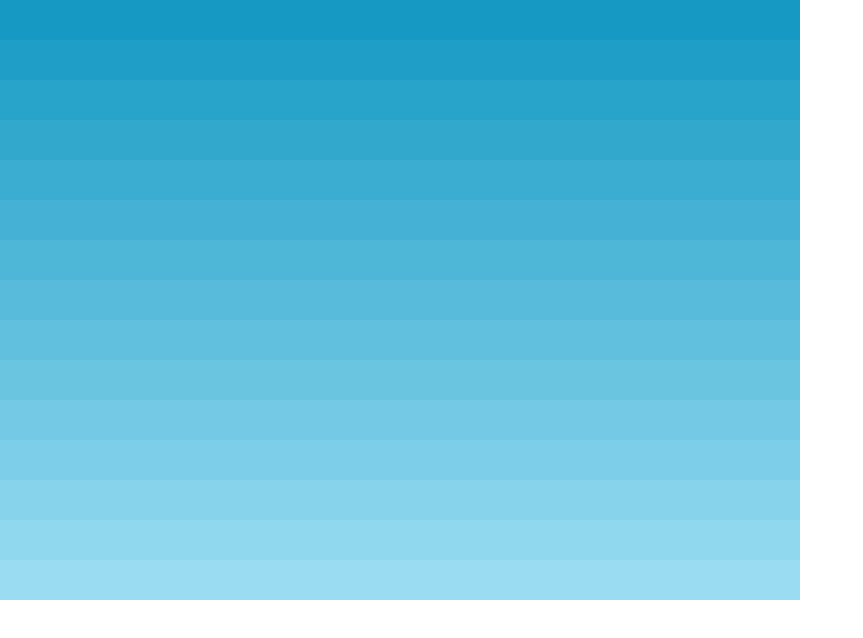
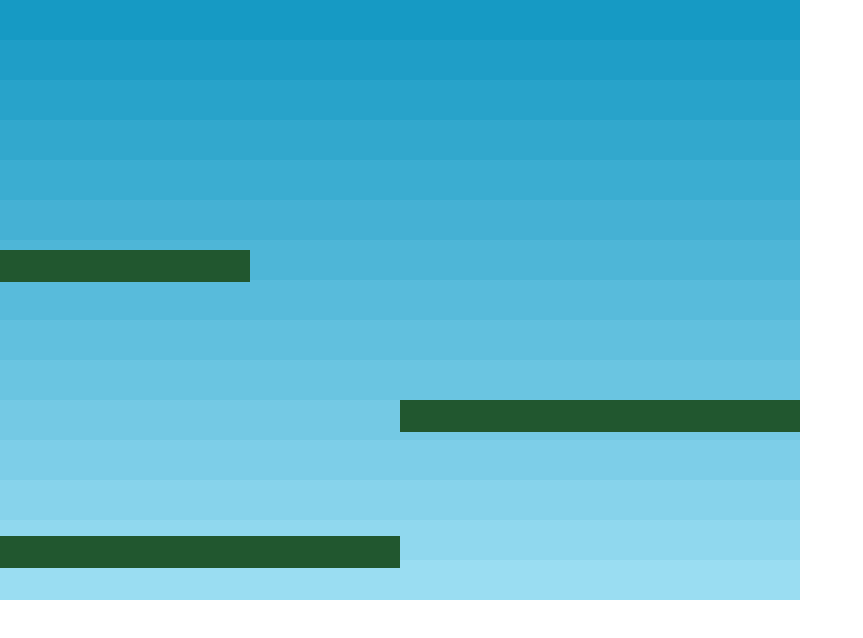
Before and after one commit to yongkian/AX204, a plain HTML site: page game/index.html in a window 1280 px wide. Shown: the whole page, without its empty margins (0-863 px from the left). Drawn offline with Linux system fonts and the light colour scheme; animation ran at ten frames a second.

Commit message:
test game update

```diff
--- a/game/index.html
+++ b/game/index.html
@@ -26,9 +26,20 @@ function preload()
 
 function create()
 {
-	game.add.sprite(0, 0, "star");
+	//game.add.sprite(0, 0, "star");
+	game.add.sprite(0, 0, "sky");
+
 	game.physics.startSystem(Phaser.Physics.ARCADE);
-	game.add.sprite(0, 0, "sky");
+	platforms = game.add.group();
+	platforms.enableBody = true;
+
+	var ground = platforms.create(0, game.world.height - 64, "ground");
+
+	var ledge = platforms.create(400, 400, "ground");
+    ledge.body.immovable = true;
+    ledge = platforms.create(-150, 250, "ground");
+    ledge.body.immovable = true;
+
 }
 
 function update()
```
